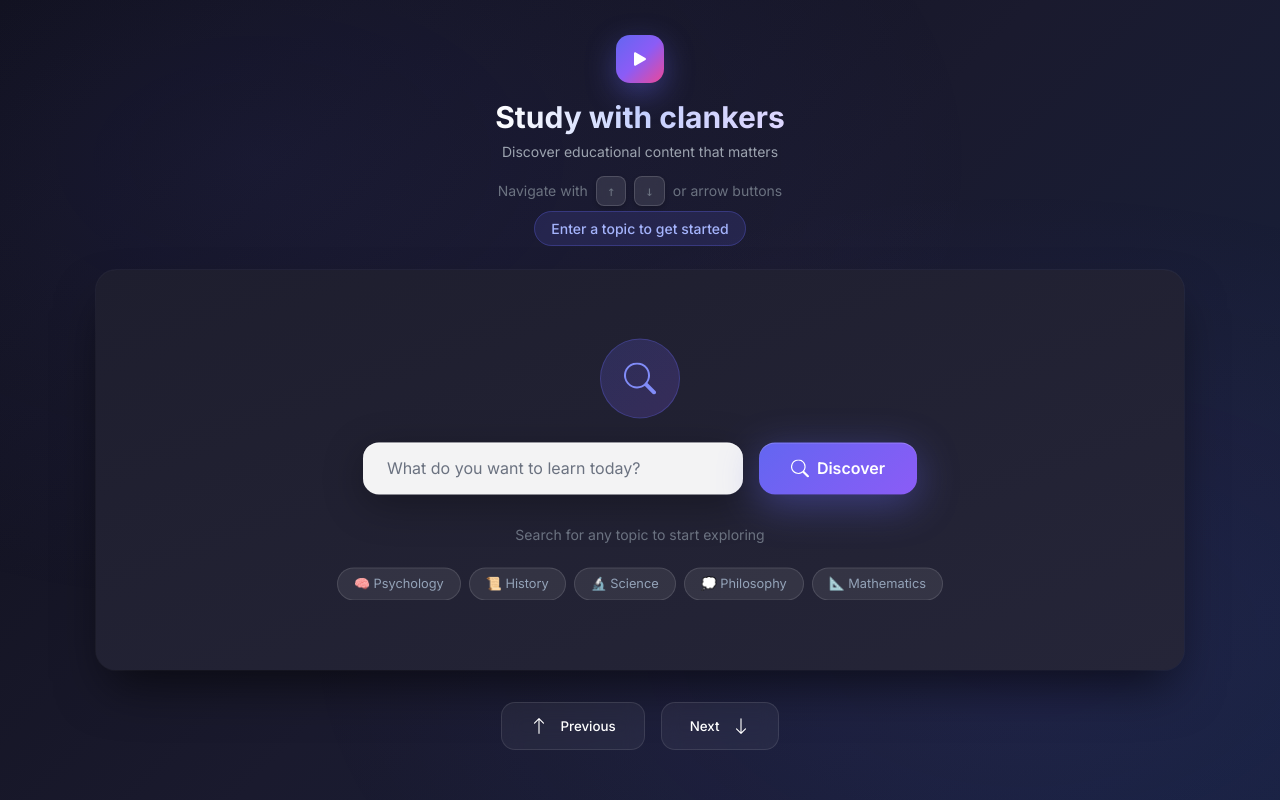
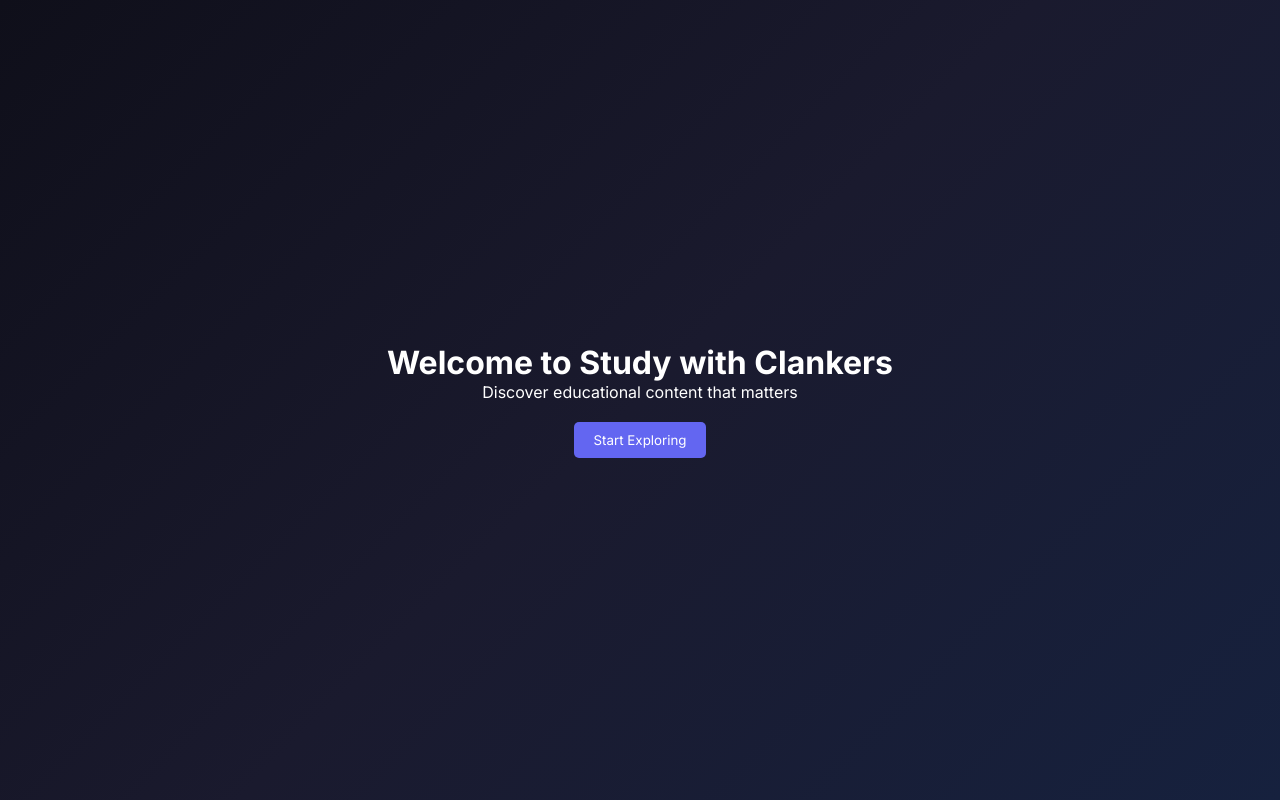
Before and after one commit to Clanker-gg/Website, a React (Vite) app in the folder frontend/: page / in a window 1280 px wide. Built offline with nearby package versions, Linux system fonts and the light colour scheme.

Commit message:
Changed docker compose and dockerfile to point to frontend, added home page and back button.

```diff
--- /dev/null
+++ b/frontend/src/App.jsx
@@ -0,0 +1,20 @@
+import React, { useState } from 'react';
+import Home from './Home';
+import StudyWithClankers from './StudyWithClankers';
+import './StudyWithClankers.css';
+
+function App() {
+  const [currentPage, setCurrentPage] = useState('home'); // homepage
+
+  return (
+    <div>
+      {currentPage === 'home' ? (
+        <Home onStart={() => setCurrentPage('study')} />
+      ) : (
+        <StudyWithClankers onBack={() => setCurrentPage('home')} />
+      )}
+    </div>
+  );
+}
+
+export default App;
--- /dev/null
+++ b/frontend/src/Home.jsx
@@ -0,0 +1,32 @@
+import React from 'react';
+
+const Home = ({ onStart }) => {
+  return (
+    <div style={{
+      minHeight: '100vh',
+      display: 'flex',
+      flexDirection: 'column',
+      alignItems: 'center',
+      justifyContent: 'center',
+      background: 'linear-gradient(135deg, #0f0f1a 0%, #1a1a2e 50%, #16213e 100%)',
+      color: '#fff',
+      textAlign: 'center'
+    }}>
+      <h1>Welcome to Study with Clankers</h1>
+      <p>Discover educational content that matters</p>
+      <button onClick={onStart} style={{
+        marginTop: '20px',
+        padding: '10px 20px',
+        backgroundColor: '#6366f1',
+        color: '#fff',
+        border: 'none',
+        borderRadius: '5px',
+        cursor: 'pointer'
+      }}>
+        Start Exploring
+      </button>
+    </div>
+  );
+};
+
+export default Home;
--- a/frontend/src/StudyWithClankers.jsx
+++ b/frontend/src/StudyWithClankers.jsx
@@ -2,7 +2,7 @@
 import React, { useState, useEffect, useRef } from 'react';
 import './StudyWithClankers.css';
 
-const StudyWithClankers = () => {
+const StudyWithClankers = ({ onBack }) => {
   const [videoIds, setVideoIds] = useState([]);
   const [currentIndex, setCurrentIndex] = useState(0);
   const [isLoading, setIsLoading] = useState(false);
@@ -269,6 +269,16 @@ const StudyWithClankers = () => {
         {/* Header */}
         <div className="header">
           <div className="logo-container">
+            <button onClick={onBack} className="back-btn" style={{
+              background: 'none',
+              border: 'none',
+              color: '#fff',
+              cursor: 'pointer',
+              fontSize: '16px',
+              marginRight: '10px'
+            }}>
+              ← Back
+            </button>
             <div className="logo-icon">
               <svg xmlns="http://www.w3.org/2000/svg" width="24" height="24" fill="white" viewBox="0 0 16 16">
                 <path d="m11.596 8.697-6.363 3.692c-.54.313-1.233-.066-1.233-.697V4.308c0-.63.692-1.01 1.233-.696l6.363 3.692a.802.802 0 0 1 0 1.393z"/>
--- a/frontend/src/main.jsx
+++ b/frontend/src/main.jsx
@@ -1,6 +1,5 @@
 import React from 'react';
 import { createRoot } from 'react-dom/client';
-import StudyWithClankers from './StudyWithClankers';
-import './StudyWithClankers.css';
+import App from './App';
 
-createRoot(document.getElementById('root')).render(<StudyWithClankers />);
+createRoot(document.getElementById('root')).render(<App />);
```
Also changed, not shown: 2 other files (tests, documents, lock files or other folders).
